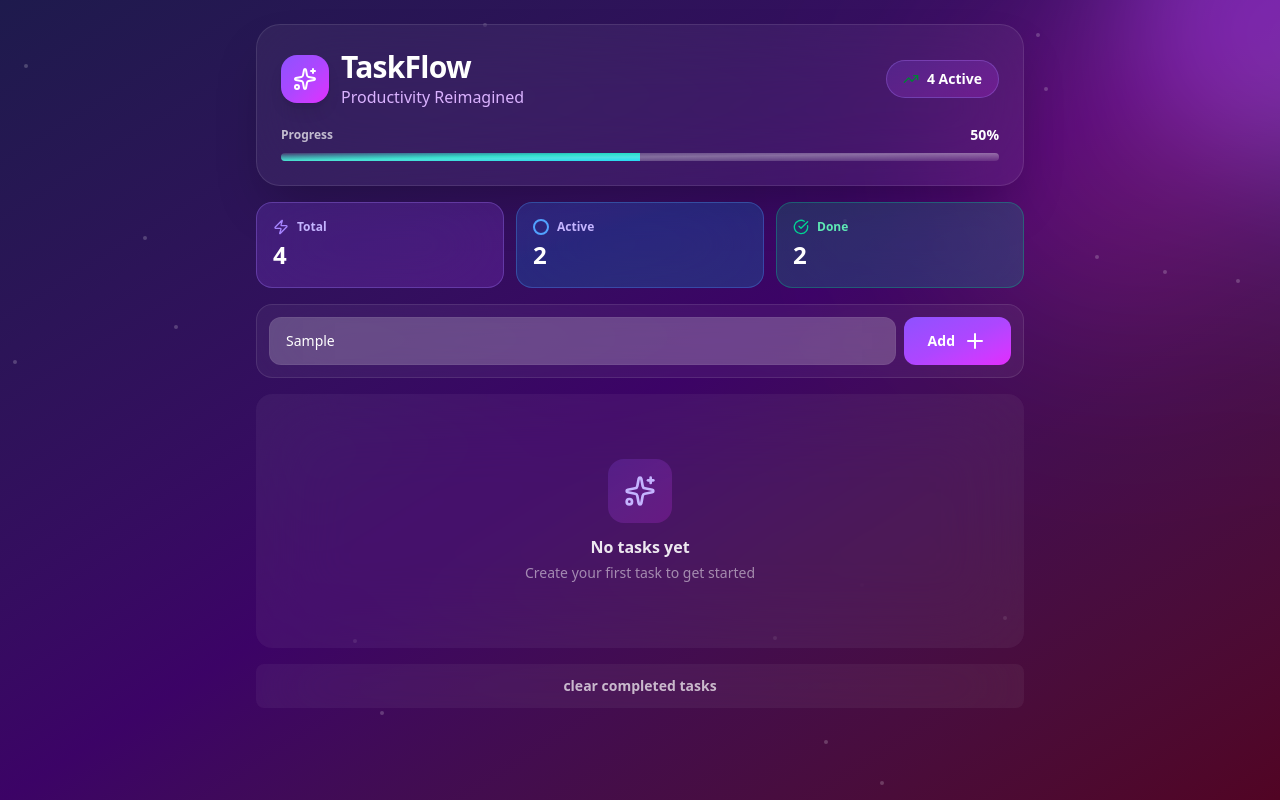
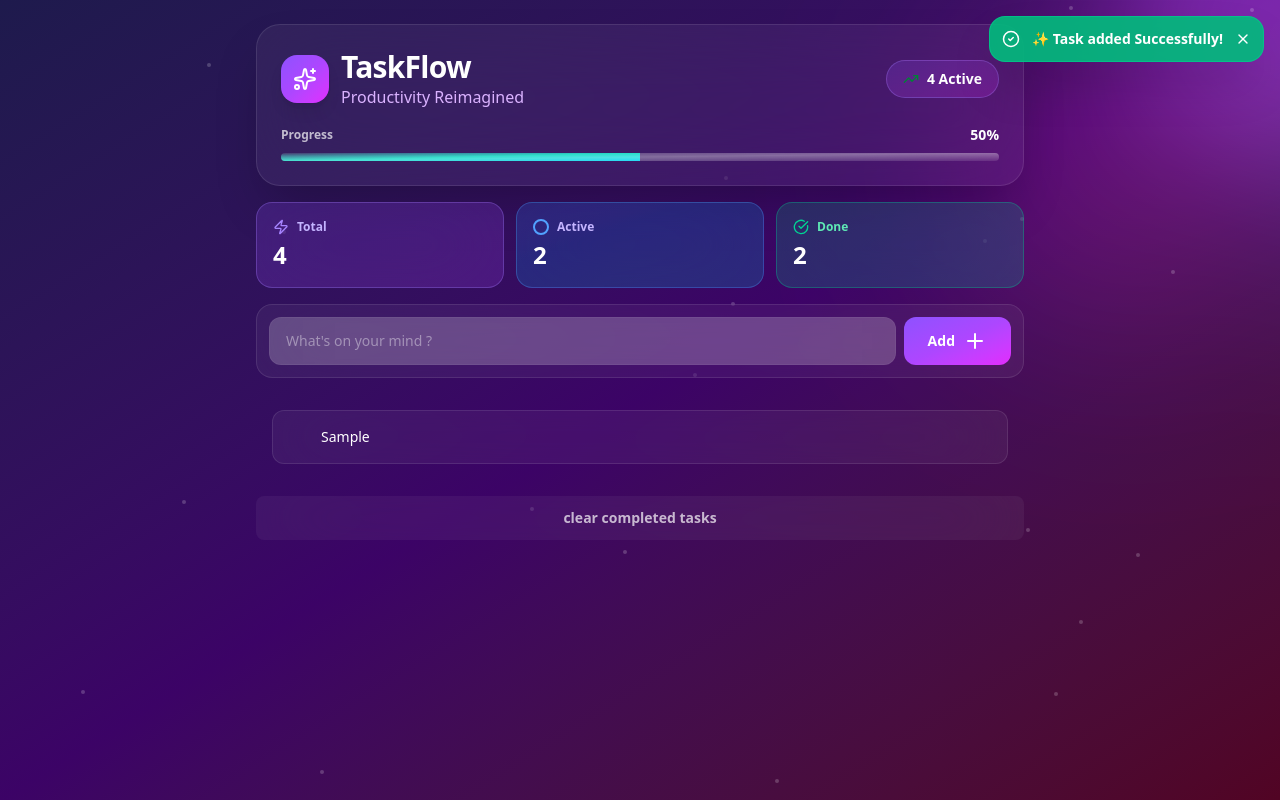
Before and after one commit to Piyushsharma218/react_task_flow_app, a React (Vite) app: page / in a window 1280 px wide. Both pictures are taken after typing "Sample" into the empty fields and a click on the button "Add". Built offline with nearby package versions, Linux system fonts and the light colour scheme.

Commit message:
add to do logic

```diff
--- a/src/App.jsx
+++ b/src/App.jsx
@@ -5,24 +5,116 @@ import Statsgrid from "./components/Statsgrid";
 import Input from "./components/Input";
 import TodoList from "./components/TodoList";
 import ClearButton from "./components/ClearButton";
+import { useState } from "react";
 
+const playSound = () => {};
 
 function App() {
+  const STORAGE_KEY = "todos";
+
+  const [todos, setTodos] = useState([]);
+  const [input, setInput] = useState("");
+  const [notification, setNotification] = useState(null);
+  const [editingId, setEditingId] = useState(null);
+  const [editText, setEditText] = useState("");
+  const [hasLoaded, setHasLoaded] = useState(false);
+
+  // show notification
+  const showNotification = (message, type = "success") => {
+    setNotification({ message, type });
+    setTimeout(() => {
+      setNotification(null);
+    }, 3000);
+  };
+
+  // on Key Press
+  const onAddKeyPress = (e) => {
+    if (e.key == "Enter") {
+      handleAddTodo();
+    }
+  };
+
+  // add todo
+  const handleAddTodo = () => {
+    if (!input.trim()) return;
+
+    const newTodo = {
+      id: Date.now(),
+      text: input,
+      completed: false,
+      createdAt: new Date().toISOString(),
+    };
+
+    setTodos([newTodo, ...todos]);
+    setInput("");
+    playSound("add");
+    showNotification("✨ Task added Successfully!");
+  };
+
+  //delete todo
+  const deleteTodo = (id) => {
+    setTodos(todos.filter((todos) => todos.id !== id));
+    playSound("delete");
+    showNotification("🗑️ Task deleted ", "info");
+  };
+
+  const startEditing = (id, text) => {
+    // console.log("editing started",id,text)
+    setEditingId(id);
+    setEditText(text);
+  };
+
+  // update todo
+  const saveEdit = (id) => {
+    if (!editText.trim()) return;
+
+    setTodos(
+      todos.map((todo) => (todo.id === id ? { ...todo, text: editText } : todo))
+    );
+
+    setEditText("");
+    setEditingId(null);
+    playSound("update");
+    showNotification("Task updated successfully!");
+  };
+
+  // cancel edit
+  const cancelEdit = () => {
+    setEditText("");
+    setEditingId(null);
+  };
+
   return (
     <>
       <div className="min-h-screen bg-linear-to-br from-indigo-950 via-purple-950 to-pink-950 p-3 sm:p-6 relative overflow-hidden">
         <Animate />
 
-        <Notification />
+        <Notification
+          notification={notification}
+          onClose={() => setNotification(null)}
+        />
 
         <div className="max-w-3xl mx-auto relative z-1">
           <Header1 />
 
           <Statsgrid />
 
-          <Input />
+          <Input
+            value={input}
+            onChange={(e) => setInput(e.target.value)}
+            onAdd={handleAddTodo}
+            onKeyPress={onAddKeyPress}
+          />
 
-          <TodoList />
+          <TodoList
+            todos={todos}
+            onDelete={deleteTodo}
+            onStartEdit={startEditing}
+            onSaveEdit={saveEdit}
+            onCancelEdit={cancelEdit}
+            editingId={editingId}
+            editText={editText}
+          />
 
           <ClearButton />
         </div>
--- a/src/components/Input.jsx
+++ b/src/components/Input.jsx
@@ -1,11 +1,11 @@
 import React from "react";
 import { Plus } from "lucide-react";
 
-const Input = () => {
-  let value;
-  let onChange;
-  let onAdd;
-  let onKeyPress;
+const Input = ({value,onChange,onAdd,onKeyPress}) => {
+  // let value;
+  // let onChange;
+  // let onAdd;
+  // let onKeyPress;
 
   return (
     <div className="p-3 backdrop-blur-2xl bg-white/5 rounded-2xl border border-white/10 mb-4 hover:bg-white/10 transition-all duration-300">
--- a/src/components/Notification.jsx
+++ b/src/components/Notification.jsx
@@ -1,9 +1,9 @@
-import { AlertCircle, CheckCircle2 } from 'lucide-react';
+import { AlertCircle, CheckCircle2, X } from 'lucide-react';
 import React from 'react'
 
-const Notification = () => {
- let notification;
- let onClose;
+const Notification = ({notification,onClose}) => {
+//  let notification;
+//  let onClose;
 
    if (!notification) return null;
   return (
--- a/src/components/TodoItem.jsx
+++ b/src/components/TodoItem.jsx
@@ -1,4 +1,5 @@
 import React from "react";
+import { Check, Save, X, Edit2, Trash2 } from "lucide-react";
 
 const Todoitem = ({
   index,
--- a/src/components/TodoList.jsx
+++ b/src/components/TodoList.jsx
@@ -2,15 +2,16 @@ import React from "react";
 import Todoitem from "./TodoItem";
 import { Sparkles } from "lucide-react";
 
-const TodoList = () => {
-  let todos = [];
-  let editingId;
-  let editText;
+const TodoList = ({todos,onDelete ,onStartEdit,onSaveEdit,onCancelEdit,editingId,
+            editText}) => {
+  // let todos = [];
+  // let editingId;
+  // let editText;
   let onToggle;
-  let onStartEdit;
-  let onSaveEdit;
-  let onCancelEdit;
-  let onDelete;
+  // let onStartEdit;
+  // let onSaveEdit;
+  // let onCancelEdit;
+  // let onDelete;
   let onEditTextChange;
   let onEditKeyPress;
 
@@ -33,7 +34,7 @@ const TodoList = () => {
 
   return (
     <>
-      <div className="space-y-2 p-4 bg-red-300">
+      <div className="space-y-2 p-4 ">
         {todos.map((todo, index) => (
           <Todoitem
             key={index}
```
